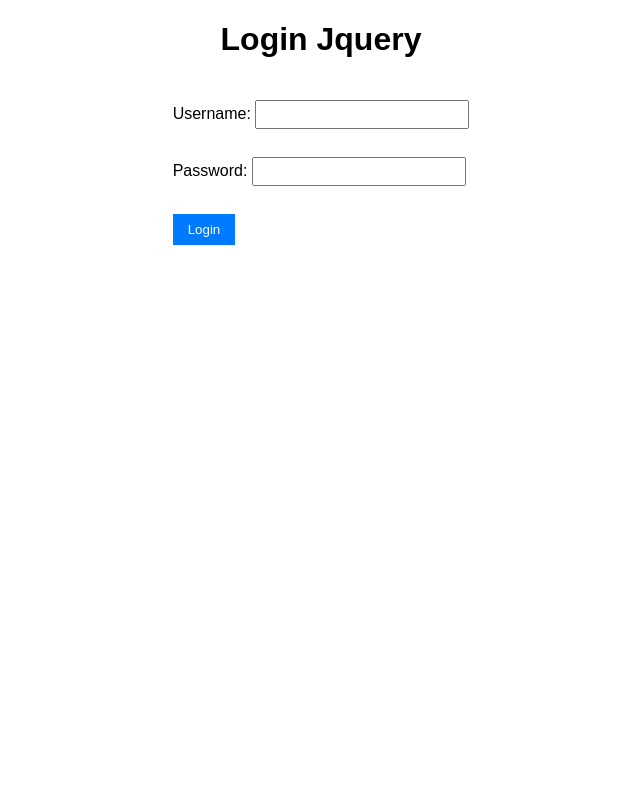
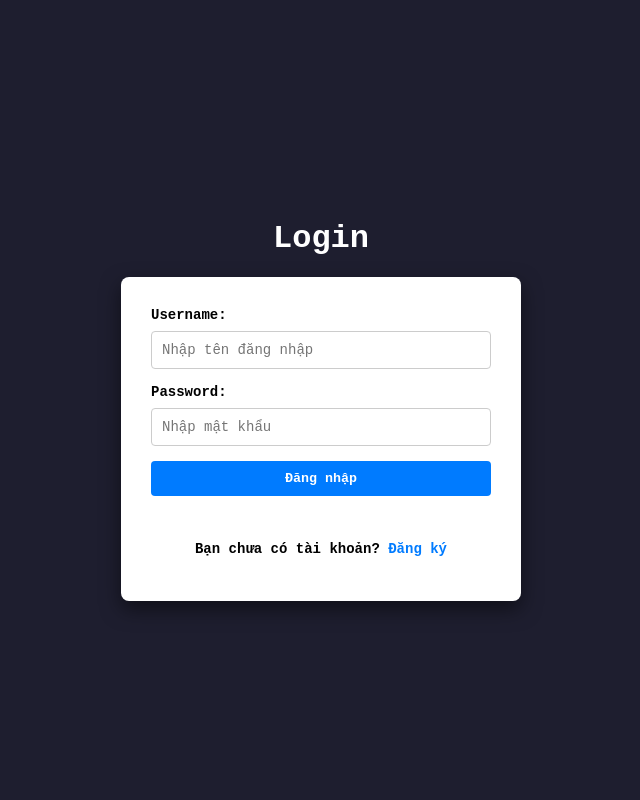
Before and after one commit to hzuy/LoginDemo, a Flask app: page / in a window 1280 px wide. Shown: the whole page, without its empty margins (319-959 px from the left). Run offline with Flask 3, Linux system fonts and the light colour scheme.

Commit message:
Cap nhat giao dien

```diff
--- a/LoginDemoMS-main/app.py
+++ b/LoginDemoMS-main/app.py
@@ -5,7 +5,7 @@ from extensions import db
 
 app = Flask(__name__)
 
-app.config["SQLALCHEMY_DATABASE_URI"] = "mysql+pymysql://root:Nhd4231.@127.0.0.1:3306/laptrinhweb?charset=utf8mb4"
+app.config["SQLALCHEMY_DATABASE_URI"] = "mysql+pymysql://root:Nhd4231.@127.0.0.1:8001/laptrinhweb?charset=utf8mb4"
 app.config["SQLALCHEMY_TRACK_MODIFICATIONS"] = True
 db.init_app(app)
 
@@ -13,4 +13,5 @@ app.register_blueprint(routes)
 
 
 if __name__ == '__main__':
-    app.run(debug=True)
+    # app.run(host='0.0.0.0', debug=True)  # Cho phép truy cập từ mọi IP
+    app.run(debug=True,port=8001)
--- a/LoginDemoMS-main/static/css/styles.css
+++ b/LoginDemoMS-main/static/css/styles.css
@@ -1,42 +1,120 @@
+/* Giao diện nền tối, phong cách lập trình */
+
 body {
-    font-family: Arial, sans-serif;
-    text-align: center;
-    margin: 20px;
+  font-family: "Courier New", Courier, monospace;
+  background-color: #1e1e2f;
+  color: #ffffff;
+  margin: 0;
+  height: 100vh;
+  display: flex;
+  justify-content: center;
+  align-items: center;
+}
+
+h1 {
+  text-align: center;
+  color: #ffffff;
+  margin-bottom: 20px;
 }
 
 form {
-    display: inline-block;
-    text-align: left;
-    margin-top: 20px;
+  background-color: #ffffff;
+  color: #000000;
+  padding: 30px;
+  border-radius: 8px;
+  box-shadow: 0 8px 20px rgba(0, 0, 0, 0.5);
+  width: 100%;
+  max-width: 400px;
+  box-sizing: border-box;
+}
+
+label {
+  display: block;
+  margin-bottom: 8px;
+  font-weight: bold;
+  font-size: 14px;
 }
 
 input {
-    width: 200px;
-    padding: 5px;
-    margin-bottom: 10px;
+  width: 100%;
+  padding: 10px;
+  margin-bottom: 15px;
+  border: 1px solid #ccc;
+  border-radius: 4px;
+  box-sizing: border-box;
+  font-family: inherit;
+  font-size: 14px;
+}
+
+input:focus {
+  border-color: #007bff;
+  outline: none;
+  box-shadow: 0 0 0 2px rgba(0, 123, 255, 0.25);
 }
 
 button {
-    padding: 8px 15px;
-    background-color: #007BFF;
-    color: white;
-    border: none;
-    cursor: pointer;
+  width: 100%;
+  padding: 10px;
+  background-color: #007bff;
+  color: white;
+  border: none;
+  border-radius: 4px;
+  font-weight: bold;
+  cursor: pointer;
+  transition: background-color 0.3s ease;
+  font-family: inherit;
 }
 
 button:hover {
-    background-color: #0056b3;
+  background-color: #0056b3;
 }
 
 p {
-    margin-top: 20px;
-    font-weight: bold;
+  margin-top: 15px;
+  text-align: center;
+  font-weight: bold;
+  font-size: 14px;
 }
 
 .success {
-    color: green;
+  color: #28a745;
 }
 
 .error {
-    color: red;
+  color: #dc3545;
 }
+
+/* Gói layout */
+.container {
+  display: flex;
+  flex-direction: column;
+  align-items: center;
+  width: 100%;
+}
+
+/* Căn chữ Login lên trên form */
+.container h1 {
+  margin-bottom: 20px;
+}
+
+/* Đảm bảo <p> luôn giữ chỗ để không bị lệch */
+#responseMessage {
+  min-height: 1.5em;
+  margin-top: 10px;
+}
+
+.switch-text {
+  margin-top: 10px;
+  font-size: 14px;
+  text-align: center;
+}
+
+.switch-text a {
+  color: #007bff;
+  text-decoration: none;
+  font-weight: bold;
+}
+
+.switch-text a:hover {
+  text-decoration: underline;
+}
--- a/LoginDemoMS-main/static/js/login_jquery.js
+++ b/LoginDemoMS-main/static/js/login_jquery.js
@@ -1,25 +1,58 @@
 $(document).ready(function () {
-    $('#loginForm').on('submit', function (e) {
-        e.preventDefault(); // Ngăn việc submit form truyền thống
+  // Xử lý đăng nhập
+  $("#loginForm").on("submit", function (e) {
+    e.preventDefault();
     const formData = {
-            username: $('#username').val(),
-            password: $('#password').val()
+      username: $("#username").val(),
+      password: $("#password").val(),
     };
-        // Gửi dữ liệu qua AJAX
     $.ajax({
-            url: '/',
-            method: 'POST',
+      url: "/",
+      method: "POST",
       data: formData,
       success: function (response) {
         if (response.success) {
-                    $('#responseMessage').text(response.message).css('color', 'green');
+          $("#responseMessage").text(response.message).css("color", "green");
         } else {
-                    $('#responseMessage').text(response.message).css('color', 'red');
+          $("#responseMessage").text(response.message).css("color", "red");
         }
       },
       error: function () {
-                $('#responseMessage').text('Đã xảy ra lỗi trong quá trình gửi yêu cầu.').css('color', 'red');
+        $("#responseMessage")
+          .text("Đã xảy ra lỗi trong quá trình gửi yêu cầu.")
+          .css("color", "red");
+      },
+    });
+  });
+
+  // Hiển thị form đăng ký
+  $("#showRegister").click(function (e) {
+    e.preventDefault();
+    $("#loginForm").hide();
+    $("#registerForm").show();
+  });
+
+  // Quay lại form đăng nhập
+  $("#showLogin").click(function (e) {
+    e.preventDefault();
+    $("#registerForm").hide();
+    $("#loginForm").show();
+  });
+
+  // Xử lý đăng ký
+  $("#registerForm").on("submit", function (e) {
+    e.preventDefault();
+    const username = $("#regUsername").val();
+    const password = $("#regPassword").val();
+    const confirm = $("#regConfirm").val();
+
+    if (password !== confirm) {
+      $("#registerMessage")
+        .text("Mật khẩu xác nhận không khớp!")
+        .css("color", "red");
+    } else {
+      // Tùy chọn: Gửi dữ liệu đăng ký về server
+      $("#registerMessage").text("Đăng ký thành công!").css("color", "green");
     }
   });
 });
-});
--- /dev/null
+++ b/LoginDemoMS-main/tempCodeRunnerFile.py
@@ -0,0 +1 @@
+ # app.run(host='0.0.0.0', debug=True)  # Cho phép truy cập từ mọi IP
--- a/LoginDemoMS-main/templates/login_jquery.html
+++ b/LoginDemoMS-main/templates/login_jquery.html
@@ -1,22 +1,81 @@
 <!DOCTYPE html>
 <html lang="en">
   <head>
-    <meta charset="UTF-8">
-    <meta name="viewport" content="width=device-width, initial-scale=1.0">
+    <meta charset="UTF-8" />
+    <meta name="viewport" content="width=device-width, initial-scale=1.0" />
     <title>Login With Jquery</title>
     <script src="https://code.jquery.com/jquery-3.6.0.min.js"></script>
     <script src="{{ url_for('static', filename='js/login_jquery.js') }}"></script>
-    <link rel="stylesheet" href="{{ url_for('static', filename='css/styles.css') }}">
+    <link
+      rel="stylesheet"
+      href="{{ url_for('static', filename='css/styles.css') }}"
+    />
   </head>
   <body>
-    <h1>Login Jquery</h1>
+    <div class="container">
+      <h1>Login</h1>
+
+      <!-- Form Đăng Nhập -->
       <form id="loginForm">
         <label for="username">Username:</label>
-        <input type="text" id="username" name="username" required><br><br>
+        <input
+          type="text"
+          id="username"
+          name="username"
+          placeholder="Nhập tên đăng nhập"
+          required
+        />
+
         <label for="password">Password:</label>
-        <input type="password" id="password" name="password" required><br><br>
-        <button type="submit">Login</button>
+        <input
+          type="password"
+          id="password"
+          name="password"
+          placeholder="Nhập mật khẩu"
+          required
+        />
+
+        <button type="submit">Đăng nhập</button>
+        <p id="responseMessage">&nbsp;</p>
+        <p class="switch-text">
+          Bạn chưa có tài khoản?
+          <a href="#" id="showRegister">Đăng ký</a>
+        </p>
       </form>
-    <p id="responseMessage"></p>
+
+      <!-- Form Đăng Ký -->
+      <form id="registerForm" style="display: none">
+        <label for="regUsername">Username:</label>
+        <input
+          type="text"
+          id="regUsername"
+          placeholder="Tạo tên đăng nhập"
+          required
+        />
+
+        <label for="regPassword">Password:</label>
+        <input
+          type="password"
+          id="regPassword"
+          placeholder="Tạo mật khẩu"
+          required
+        />
+
+        <label for="regConfirm">Xác nhận mật khẩu:</label>
+        <input
+          type="password"
+          id="regConfirm"
+          placeholder="Nhập lại mật khẩu"
+          required
+        />
+
+        <button type="submit">Đăng ký</button>
+        <p id="registerMessage">&nbsp;</p>
+        <p class="switch-text">
+          Đã có tài khoản?
+          <a href="#" id="showLogin">Quay lại đăng nhập</a>
+        </p>
+      </form>
+    </div>
   </body>
 </html>
```
Also changed, not shown: requirements.txt (+17 -0 lines). Lines whose indentation alone changed are shown as unchanged.
